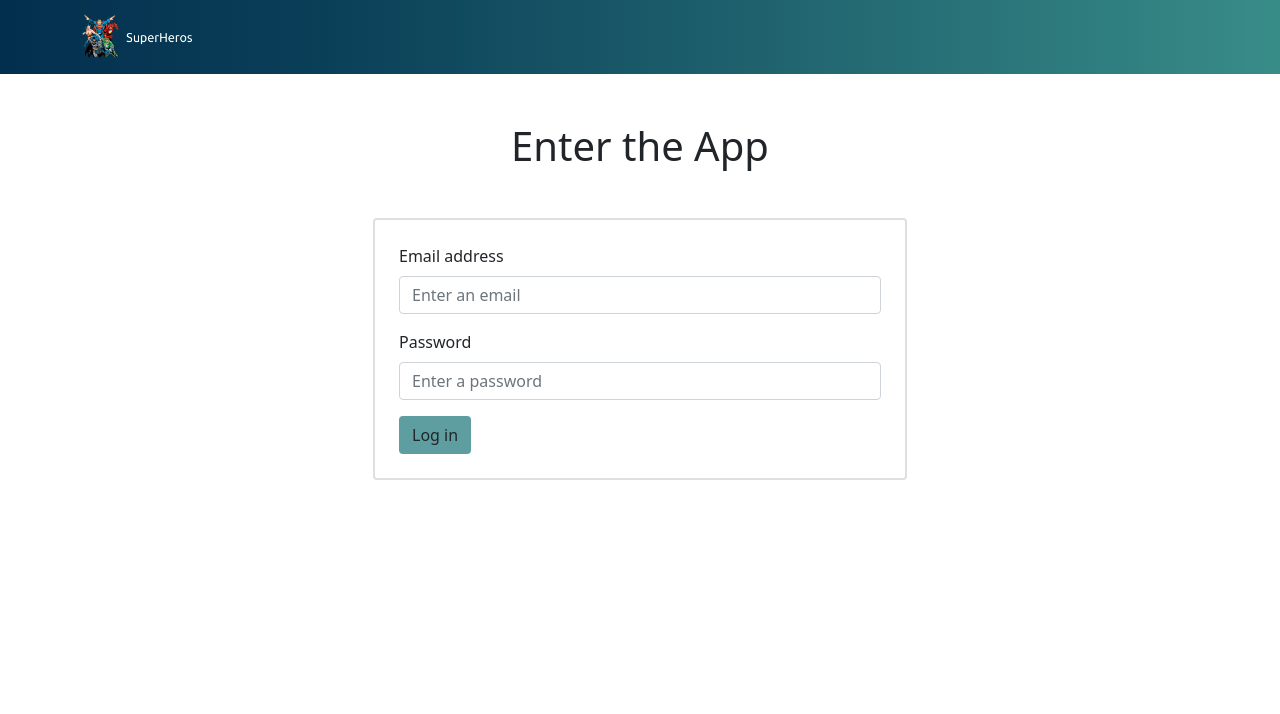
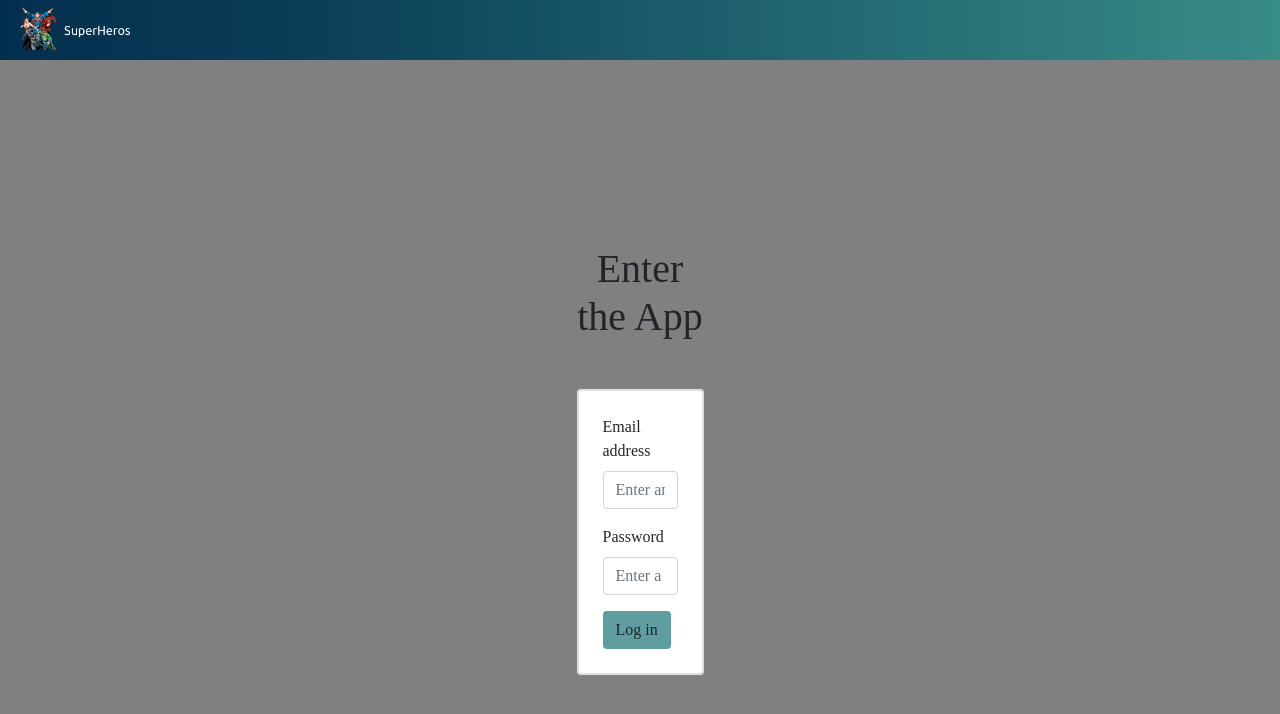
Before and after one commit to EmmaEG/superheros, a React (Create React App) app: page / in a window 1280 px wide. Shown: the top 714 px of the page. Built offline with nearby package versions, Linux system fonts and the light colour scheme.

Commit message:
replacing bootstrap to stylish components

```diff
--- a/package.json
+++ b/package.json
@@ -19,6 +19,7 @@
     "react-toastify": "^7.0.4",
     "redux": "^4.1.2",
     "redux-persist": "^6.0.0",
+    "styled-components": "^5.3.5",
     "web-vitals": "^1.1.2"
   },
   "scripts": {
--- a/public/index.html
+++ b/public/index.html
@@ -9,36 +9,16 @@
       name="description"
       content="Web site created using create-react-app"
     />
-    <!-- jQuery first, then Popper.js, then Bootstrap JS -->
-    <script
-      src="https://code.jquery.com/jquery-3.5.1.slim.min.js"
-      integrity="sha384-DfXdz2htPH0lsSSs5nCTpuj/zy4C+OGpamoFVy38MVBnE+IbbVYUew+OrCXaRkfj"
-      crossorigin="anonymous"
-    ></script>
-    <script
-      src="https://cdn.jsdelivr.net/npm/popper.js@1.16.1/dist/umd/popper.min.js"
-      integrity="sha384-9/reFTGAW83EW2RDu2S0VKaIzap3H66lZH81PoYlFhbGU+6BZp6G7niu735Sk7lN"
-      crossorigin="anonymous"
-    ></script>
-    <script
-      src="https://stackpath.bootstrapcdn.com/bootstrap/4.5.2/js/bootstrap.min.js"
-      integrity="sha384-B4gt1jrGC7Jh4AgTPSdUtOBvfO8shuf57BaghqFfPlYxofvL8/KUEfYiJOMMV+rV"
-      crossorigin="anonymous"
-    ></script>
+    <style>
+      * {
+        margin: 0;
+        font-family: cursive;
+      }
+    </style>
     <title>Superheros App</title>
   </head>
   <body>
     <noscript>You need to enable JavaScript to run this app.</noscript>
     <div id="root"></div>
-    <!--
-      This HTML file is a template.
-      If you open it directly in the browser, you will see an empty page.
-
-      You can add webfonts, meta tags, or analytics to this file.
-      The build step will place the bundled scripts into the <body> tag.
-
-      To begin the development, run `npm start` or `yarn start`.
-      To create a production bundle, use `npm run build` or `yarn build`.
-    -->
   </body>
 </html>
--- a/src/App.js
+++ b/src/App.js
@@ -1,9 +1,7 @@
 import React from "react";
 import { BrowserRouter as Router, Switch, Route } from "react-router-dom";
-
 import { ToastContainer } from "react-toastify";
 import "react-toastify/dist/ReactToastify.css";
-
 import Topbar from "./components/topbar/Topbar";
 import Login from "./components/login/Login";
 import Home from "./pages/home/Home";
@@ -12,25 +10,20 @@ import Details from "./pages/detail/Details";
 import PrivateRoute from "./components/PrivateRoute";
 
 const App = () => {
-
   return (
     <Router>
       <Topbar />
-      <div className="container">
+      <>
         <Switch>
           <Route exact path="/">
             <Login />
           </Route>
           <PrivateRoute path={"/home"} exact component={Home} />
-          <PrivateRoute
-            path={"/team"}
-            exact
-            component={Team}
-          />
+          <PrivateRoute path={"/team"} exact component={Team} />
           <PrivateRoute path={"/details/:id"} exact component={Details} />
         </Switch>
         <ToastContainer />
-      </div>
+      </>
     </Router>
   );
 };
--- a/src/components/login/Login.jsx
+++ b/src/components/login/Login.jsx
@@ -1,13 +1,20 @@
 import React, { useEffect } from "react";
-import "./login.css";
+import styled from 'styled-components';
 import { ToastContainer } from "react-toastify";
-
 import { ErrorMessage, Field, Form, Formik } from "formik";
 import Loading from "../Loading/Loading";
-
 import { useHistory } from "react-router-dom";
 import { useDispatch, useSelector } from "react-redux";
 import { login } from "../../redux/apiCalls";
+
+const Container = styled.div`
+  width: 100vw;
+  height: 100vh;
+  background-Color: gray;
+  display: flex;
+  justify-content: center;
+  align-items: center;
+`;
 
 const Login = () => {
   const history = useHistory();
@@ -32,7 +39,8 @@ const Login = () => {
 
 
   return (
-    <div className="container-fluid mt-5">
+    <Container>
+
       <div className="row">
         <div className="col-lg-6 offset-lg-3 col-md-8 offset-md-2 col-sm-10 offset-sm-1">
           <h1 className="text-center mb-5">Enter the App</h1>
@@ -115,7 +123,8 @@ const Login = () => {
         </div>
       </div>
       <ToastContainer />
-    </div>
+
+    </Container>
   );
 };
 
--- a/src/components/topbar/Topbar.jsx
+++ b/src/components/topbar/Topbar.jsx
@@ -1,11 +1,57 @@
 import React from "react";
-import "./topbar.css";
 import logo from "../../assets/super.png";
+import styled from "styled-components";
 
 import { NavLink } from "react-router-dom";
 import { useDispatch, useSelector } from "react-redux";
 import { logout } from "../../redux/userSlice";
 import { useHistory } from "react-router-dom";
+
+const Containter = styled.div`
+  height: 60px;
+  background: gray;
+  background: linear-gradient(90deg, #032f4e, #0a3f58 25%, #388c88);
+`;
+
+const Wrapper = styled.div`
+  padding: 6px 20px;
+  display: flex;
+  justify-content: space-between;
+  align-items: center; // vertical align
+`;
+
+const Image = styled.img`
+  width: 110px;
+  cursor: pointer;
+`;
+
+const Left = styled.div`
+  flex: 1;
+  display: flex;
+  align-items: center;
+`;
+
+const Right = styled.div`
+  flex: 1;
+  display: flex;
+  align-items: center;
+  justify-content: flex-end;
+`;
+
+const Button = styled.button`
+  background-color: white;
+  color: black;
+  font-size: 15px;
+  padding: 7px 10px;
+  border: none;
+  border-radius: 5px;
+  margin-inline: 5px;
+  text-transform: uppercase;
+  position: relative;
+  -webkit-transition: all 0.3s;
+  -moz-transition: all 0.3s;
+  transition: all 0.3s;
+`;
 
 const Topbar = () => {
   const history = useHistory();
@@ -18,56 +64,38 @@ const Topbar = () => {
   };
 
   return (
-    <nav className="navbar navbar-expand-md navbar-light text-center sticky-top">
-      <div className="container">
-        <NavLink className="navbar-brand" to="/">
-          <img className="navbar-img" src={logo} alt="logo" />
+    <Containter>
+      <Wrapper>
+        <Left>
+          <NavLink to="/">
+            <Image className="navbar-img" src={logo} alt="logo" />
           </NavLink>
+        </Left>
         {user ? (
-          <button
-            className="navbar-toggler ms-auto"
-            type="button"
-            data-toggle="collapse"
-            data-target="#navbar"
-            aria-controls="navbarSupportedContent"
-            aria-expanded="false"
-            aria-label="Toggle navigation"
-          >
-            <span className="navbar-toggler-icon"></span>
-          </button>
-        ) : null}
-
-        {user ? (
-          <div className="collapse navbar-collapse" id="navbar">
-            <ul className="navbar-nav d-block ms-auto">
-              <>
+          <Right>
+            <Button>
               <NavLink
-                  className="btn btn-outline-light mx-1"
+                style={{ color: "black", textDecoration: "none" }}
                 to="/home"
                 exact
               >
                 Home
               </NavLink>
+            </Button>
+            <Button>
               <NavLink
-                  className="btn btn-outline-light mx-1"
+                style={{ color: "black", textDecoration: "none" }}
                 to="/team"
                 exact
               >
                 Team
               </NavLink>
-              </>
-
-              <button
-                className="btn btn-outline-light mx-1"
-                onClick={handleLogout}
-              >
-                Log out
-              </button>
-            </ul>
-          </div>
+            </Button>
+            <Button onClick={handleLogout}>Log out</Button>
+          </Right>
         ) : null}
-      </div>
-    </nav>
+      </Wrapper>
+    </Containter>
   );
 };
 
--- a/src/components/topbar/topbar.css
+++ /dev/null
@@ -1,25 +0,0 @@
-.navbar {
-  background: linear-gradient(90deg, #032f4e, #0a3f58 25%, #388c88);
-}
-
-@media (max-width: 991px) {
-  .btn {
-    width: fit-content;
-  }
-}
-
-
-.navbar-img {
-  width: 110px;
-  cursor: pointer;
-}
-
-.navbar-light .navbar-toggler {
-  color: #ffff;
-  border-color: #ffff;
-}
-
-.navbar-toggler {
-    background-color: white !important;
-    border: 1px solid white !important;
-}
```
Also changed, not shown: src/components/login/login.css (deleted), 1 other file (tests, documents, lock files or other folders). Lines whose indentation alone changed are shown as unchanged.
